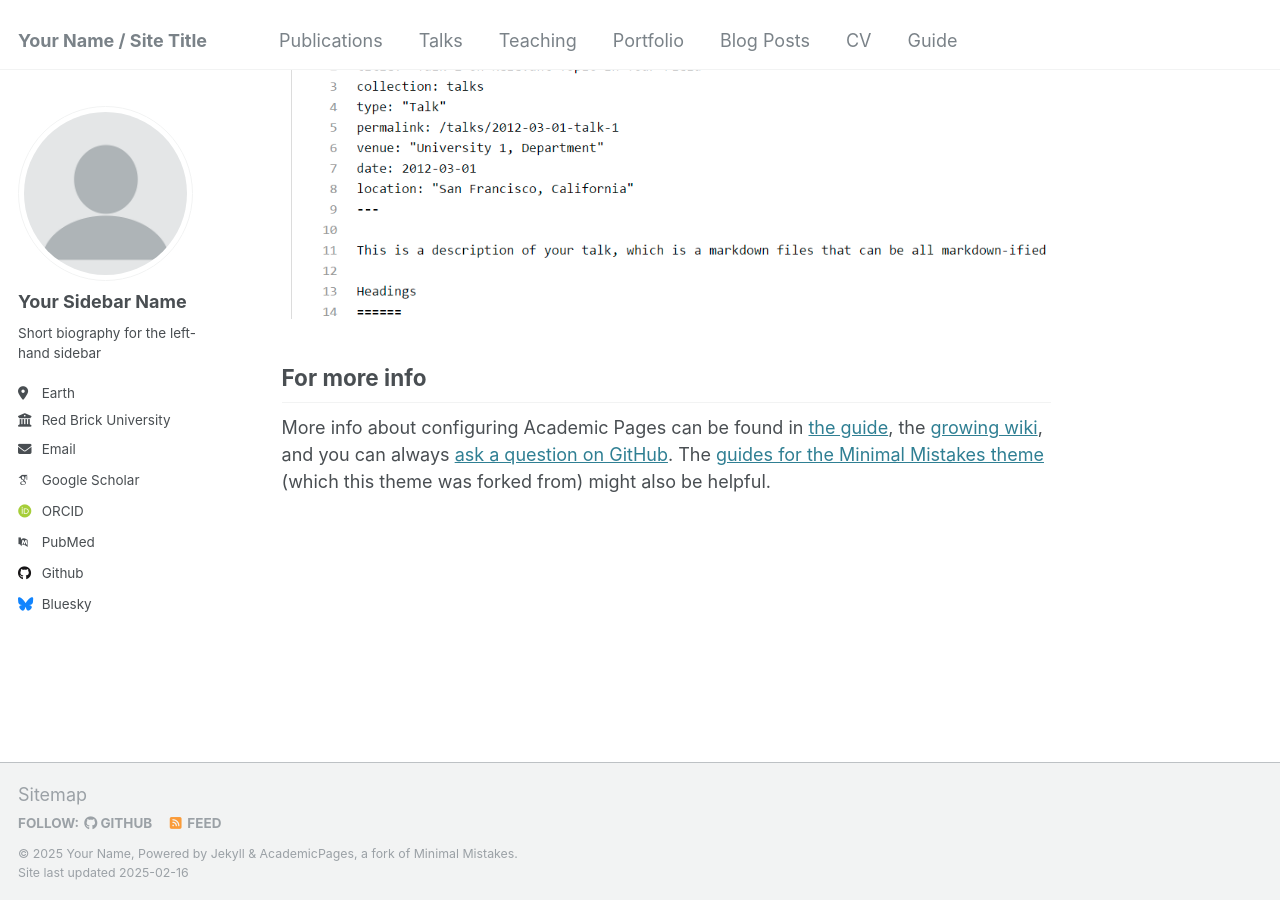
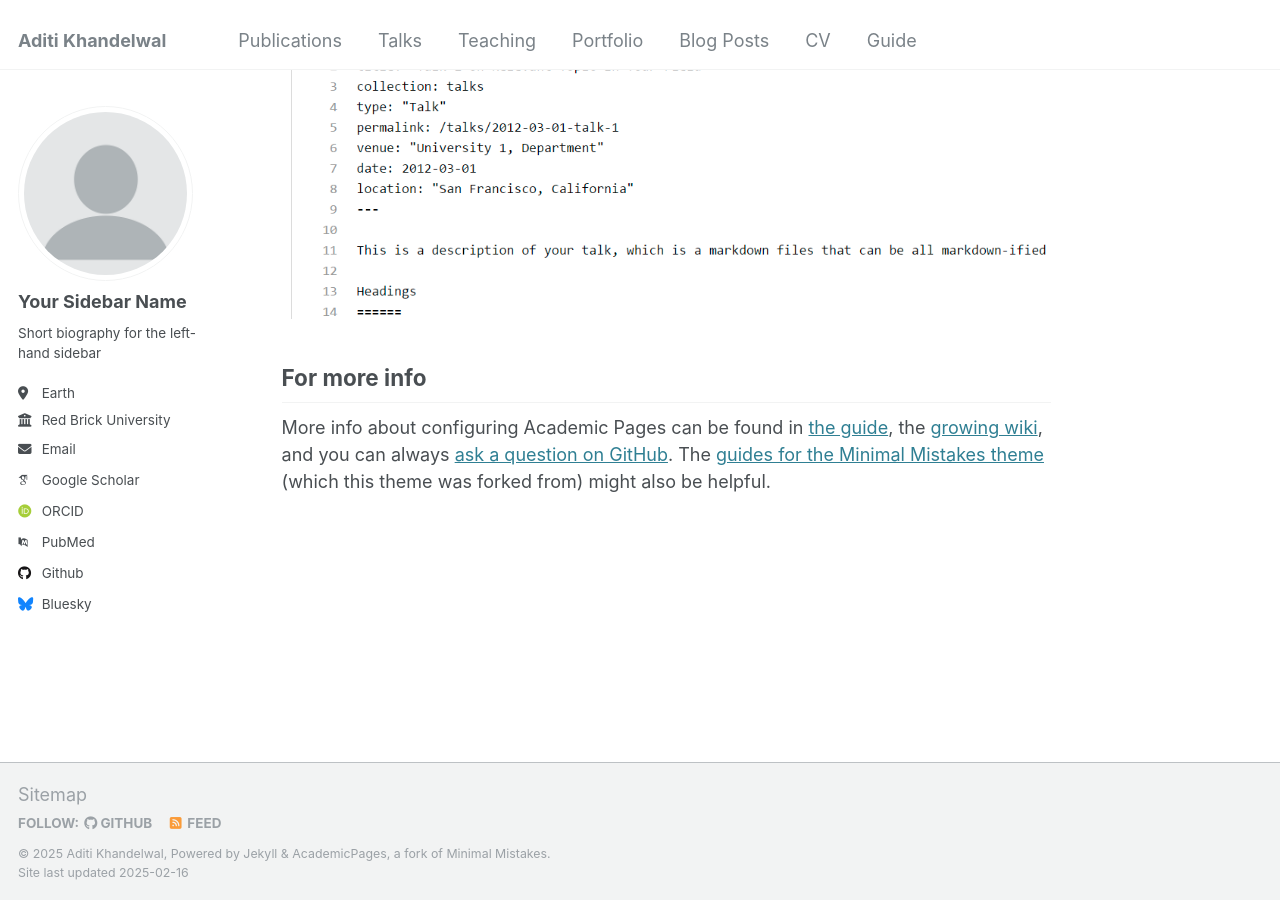
Before and after one commit to aditi184/aditi184.github.io, a Jekyll site: the page built from _pages/about.md, in a window 1280 px wide and 900 px high, scrolled down 2643 px. Built offline with Jekyll 4.4.1, drawn with Linux system fonts in a browser that asks for light colours; some web fonts are replaced.

Commit message:
Update _config.yml

```diff
--- a/_config.yml
+++ b/_config.yml
@@ -8,9 +8,9 @@
 
 # Basic Site Settings
 locale                   : "en-US"
-title                    : "Your Name / Site Title"
+title                    : "Aditi Khandelwal"
 title_separator          : "-"
-name                     : &name "Your Name"
+name                     : &name "Aditi Khandelwal"
 description              : &description "personal description"
 url                      : https://academicpages.github.io # the base hostname & protocol for your site e.g. "https://[your GitHub username].github.io"
 baseurl                  : "" # the subpath of your site, e.g. "/blog"
```
